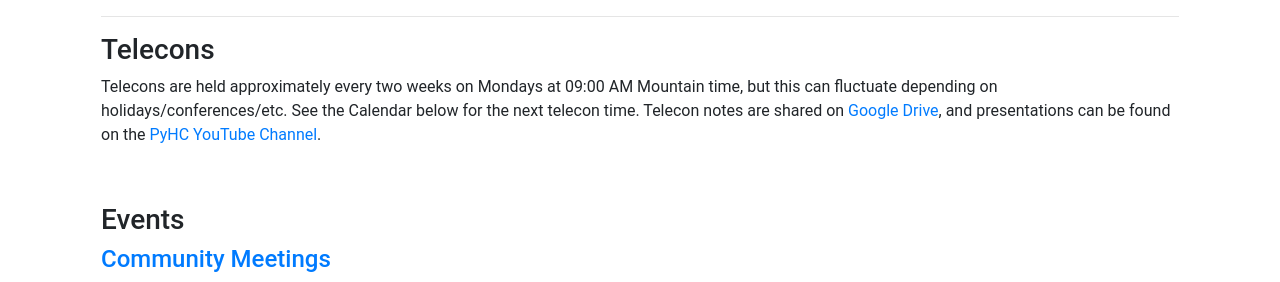
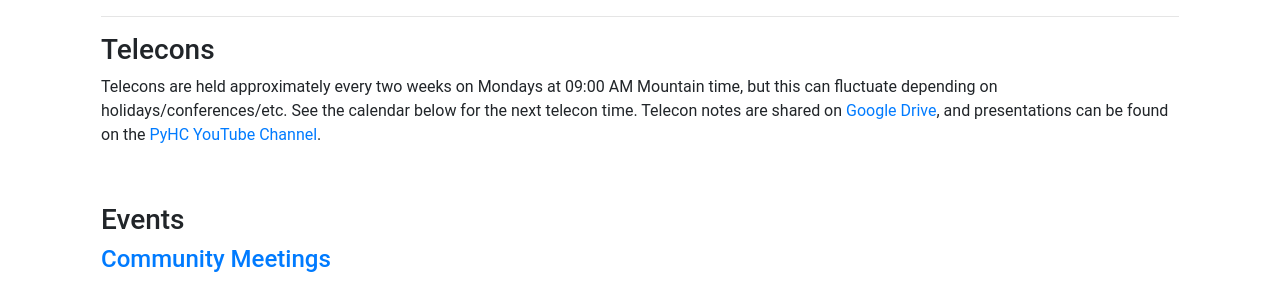
Before and after one commit to heliophysicsPy/heliophysicsPy.github.io, a Jekyll site: the page built from _pages/meetings.md, in a window 1280 px wide and 900 px high. Shown: the part 166-448 px from the top of the window. Built offline with Jekyll 4.4.1, drawn with Linux system fonts in a browser that asks for light colours; nearby versions of some CDN libraries.

Commit message:
Lowercase incorrectly capitalized letter

```diff
--- a/_pages/meetings.md
+++ b/_pages/meetings.md
@@ -6,7 +6,7 @@ order: 3
 ---
 ### Telecons
 
-Telecons are held approximately every two weeks on Mondays at 09:00 AM Mountain time, but this can fluctuate depending on holidays/conferences/etc. See the Calendar below for the next telecon time. Telecon notes are shared on [Google Drive](https://drive.google.com/drive/u/0/folders/1AhFUli3SGW9DHvIh81tFxPMgLtYSPXDm), and presentations can be found on the [PyHC YouTube Channel](https://www.youtube.com/@pythoninheliophysicscommun3732).
+Telecons are held approximately every two weeks on Mondays at 09:00 AM Mountain time, but this can fluctuate depending on holidays/conferences/etc. See the calendar below for the next telecon time. Telecon notes are shared on [Google Drive](https://drive.google.com/drive/u/0/folders/1AhFUli3SGW9DHvIh81tFxPMgLtYSPXDm), and presentations can be found on the [PyHC YouTube Channel](https://www.youtube.com/@pythoninheliophysicscommun3732).
 
 <br>
 
```
